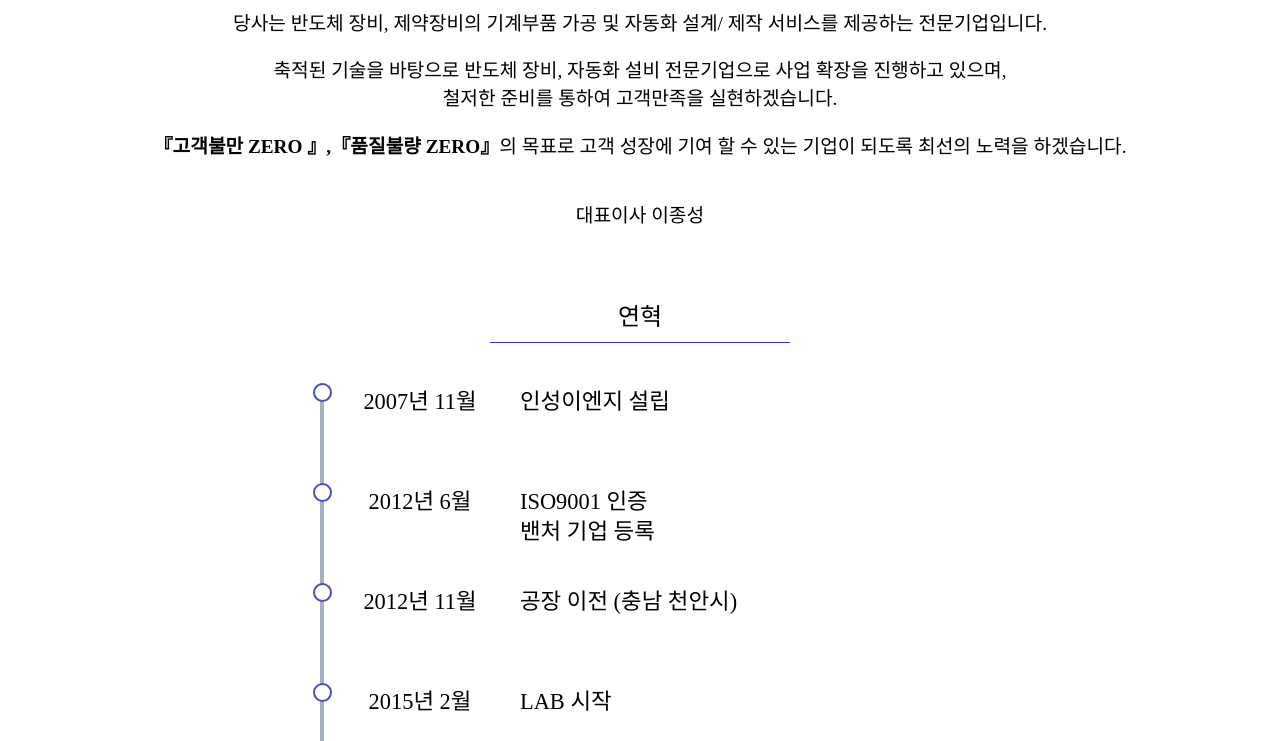
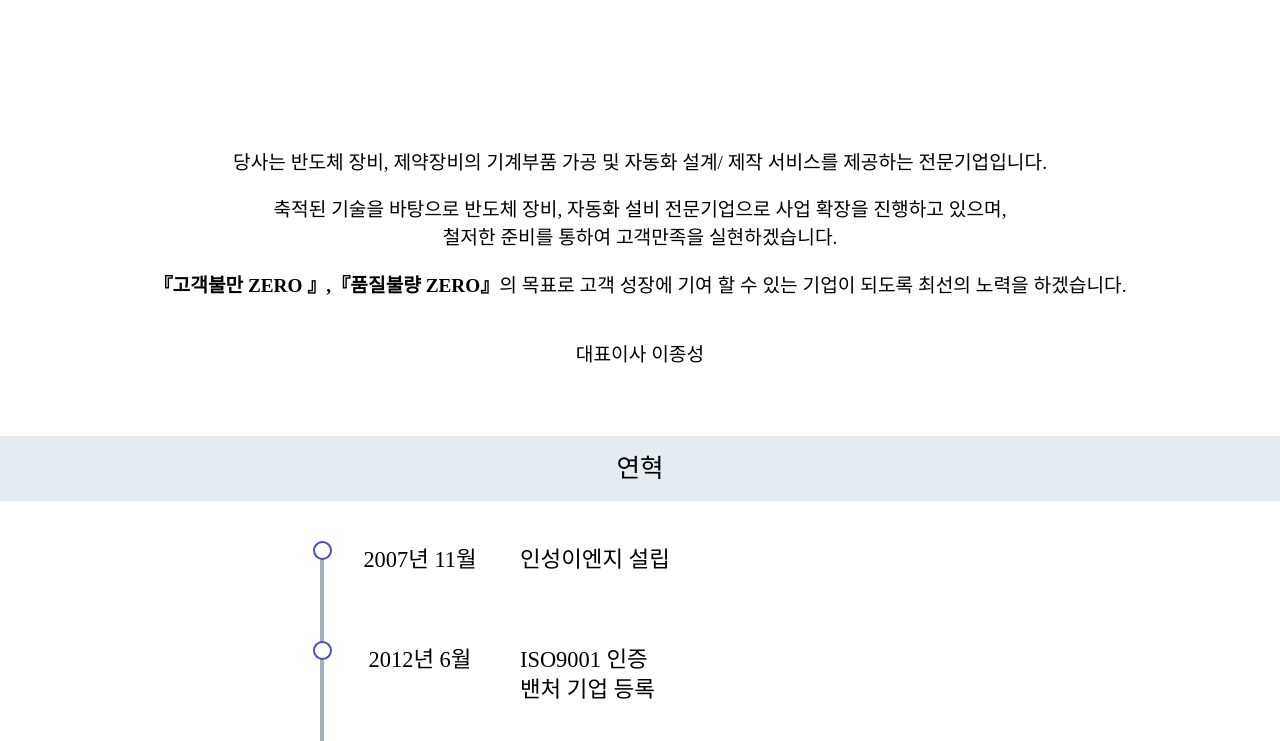
Before and after one commit to hil679/ISENGwebsite_frontend, a PHP site: page /detailPage/about/about.html in a window 1280 px wide. Shown: the part 721-1462 px from the top of the page. Run offline with PHP 8.4, Linux system fonts and the light colour scheme.

Commit message:
Change: design in about page

```diff
--- a/detailPage/about/about.html
+++ b/detailPage/about/about.html
@@ -29,8 +29,9 @@
             </a>
         </nav>
         <div id = "greetings">
+            <div class = "greet-box">
                 <div class = "greet-title">
-                인사말
+                    <span>인사말</span>
                 </div>
                 <div class = "greet-contents">
                     <div class = "certificate">
@@ -58,12 +59,13 @@
                         </p>
                     </div>
                 </div>
+            </div>
 
         </div>
         <div id = "history">
             <div class = "history-box">
                 <div class = "history-title">
-                    연혁
+                    <span>연혁</span>
                 </div>
                 <ul>
                     <li>
--- a/public/css/about.css
+++ b/public/css/about.css
@@ -1,22 +1,22 @@
 #greetings{
     margin-top: 150px;
-
+    position: relative;
+    text-align: center;
 }
 .greet-contents{
    text-align: center;
 }
-.greet-title, .history-title{
-    width: 300px;
-    margin: 0 auto;
-    font-size: 1.5em;
-    padding-bottom: 10px;
-    border-bottom: 1px solid rgb(46, 46, 228);
-    text-align: center;
-    /* border-top: 0;
-    border-left: 0;
-    border-right: 0;
-    border-image: linear-gradient(to right, rgb(52, 73, 231) 0%, rgb(55, 55, 54) 100%);
-    border-image-slice: 1; */
+.greet-title{
+    width: 80%;
+    float: right;
+    background-color: aliceblue;
+    height: 75px;
+    font-size: 1.6em;
+    filter: brightness(95%);
+}
+.greet-title span{
+    line-height: 75px;
+    vertical-align: middle;
 }
 #greetings .certificate, .greetings{
     display: inline-block;
@@ -24,9 +24,12 @@
     vertical-align: middle;
 }
 #greetings .certificate img{
-    width: 300px;
-    height: 400px;
-    margin: 30px;
+    width: 400px;
+    height: 540px;
+    margin-right: 30px;
+    margin-bottom: 30px;
+    position: relative;
+    bottom: 45px;
 }
 .greetings p{
     font-size: 1.2em;
@@ -45,6 +48,17 @@
 }
 #history .history-box{
     height: 100%;
+}
+.history-title{
+    width: 100%;
+    background-color: aliceblue;
+    height: 65px;
+    font-size: 1.6em;
+    filter: brightness(95%);
+}
+.history-title span{
+    line-height: 65px;
+    vertical-align: middle;
 }
 #history ul{
     list-style: none;
```
Lines whose indentation alone changed are shown as unchanged.
